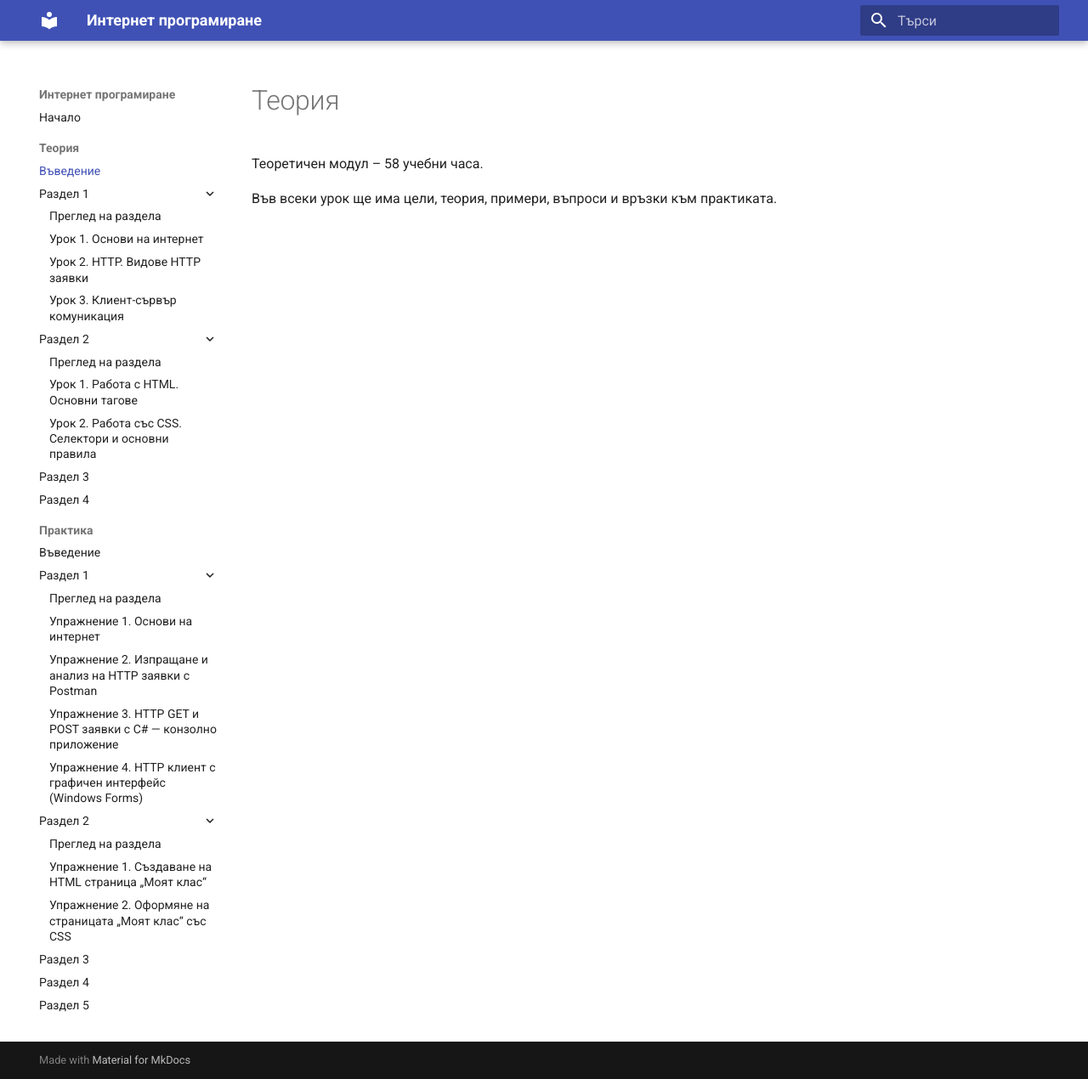
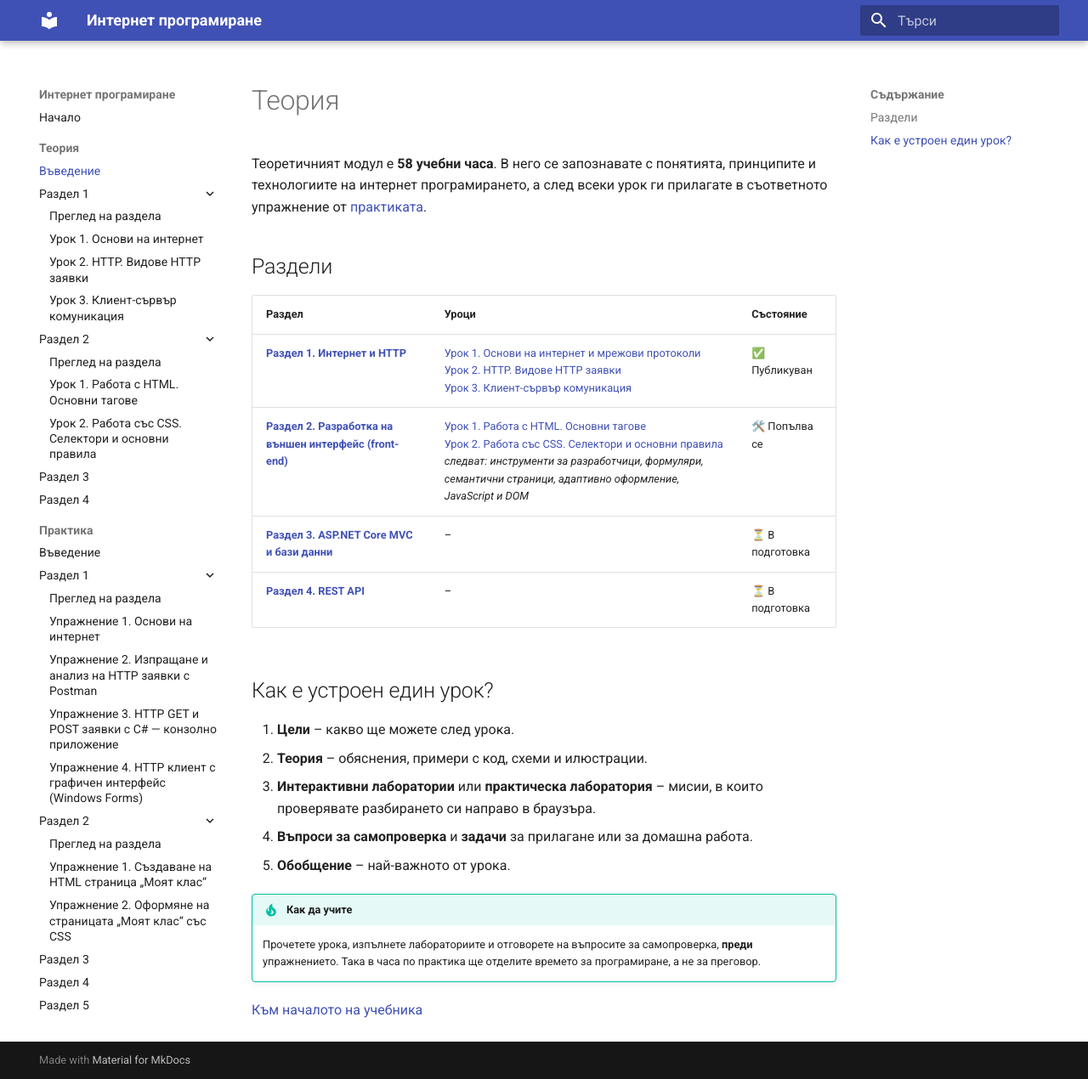
Before and after one commit to IlkoIliev/internet-programirane, an MkDocs documentation site: the page built from docs/teoria/index.md, in a window 1280 px wide and 1270 px high. Shown: the whole window at 85% size. Built offline with MkDocs 1.6.1 and Material for MkDocs 9.7.7, drawn with Linux system fonts in a browser that asks for light colours.

Commit message:
Revise theory module with detailed lesson structure
Updated the theory module to include a detailed breakdown of sections, lessons, and their statuses. Added a structured format for lesson objectives and content.

```diff
--- a/docs/teoria/index.md
+++ b/docs/teoria/index.md
@@ -1,5 +1,25 @@
 # Теория
 
-Теоретичен модул – 58 учебни часа.
+Теоретичният модул е **58 учебни часа**. В него се запознавате с понятията, принципите и технологиите на интернет програмирането, а след всеки урок ги прилагате в съответното упражнение от [практиката](../praktika/index.md).
 
-Във всеки урок ще има цели, теория, примери, въпроси и връзки към практиката.
+## Раздели
+
+| Раздел | Уроци | Състояние |
+|---|---|---|
+| [**Раздел 1. Интернет и HTTP**](razdel-1/index.md) | [Урок 1. Основи на интернет и мрежови протоколи](razdel-1/urok-01-osnovi-na-internet.md)<br>[Урок 2. HTTP. Видове HTTP заявки](razdel-1/urok-02-http-vidove-zayavki.md)<br>[Урок 3. Клиент-сървър комуникация](razdel-1/urok-03-klient-sarvar-komunikatsia.md) | ✅ Публикуван |
+| [**Раздел 2. Разработка на външен интерфейс (front-end)**](razdel-2/index.md) | [Урок 1. Работа с HTML. Основни тагове](razdel-2/urok-01-html-osnovni-tagove.md)<br>[Урок 2. Работа със CSS. Селектори и основни правила](razdel-2/urok-02-css-selektori-i-pravila.md)<br>*следват: инструменти за разработчици, формуляри, семантични страници, адаптивно оформление, JavaScript и DOM* | 🛠️ Попълва се |
+| [**Раздел 3. ASP.NET Core MVC и бази данни**](razdel-3/index.md) | – | ⏳ В подготовка |
+| [**Раздел 4. REST API**](razdel-4/index.md) | – | ⏳ В подготовка |
+
+## Как е устроен един урок?
+
+1. **Цели** – какво ще можете след урока.
+2. **Теория** – обяснения, примери с код, схеми и илюстрации.
+3. **Интерактивни лаборатории** или **практическа лаборатория** – мисии, в които проверявате разбирането си направо в браузъра.
+4. **Въпроси за самопроверка** и **задачи** за прилагане или за домашна работа.
+5. **Обобщение** – най-важното от урока.
+
+!!! tip "Как да учите"
+    Прочетете урока, изпълнете лабораториите и отговорете на въпросите за самопроверка, **преди** упражнението. Така в часа по практика ще отделите времето за програмиране, а не за преговор.
+
+[Към началото на учебника](../index.md)
```
